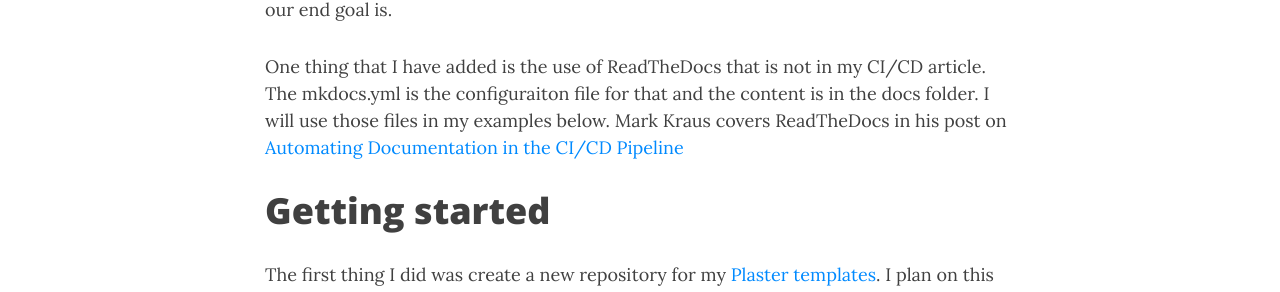
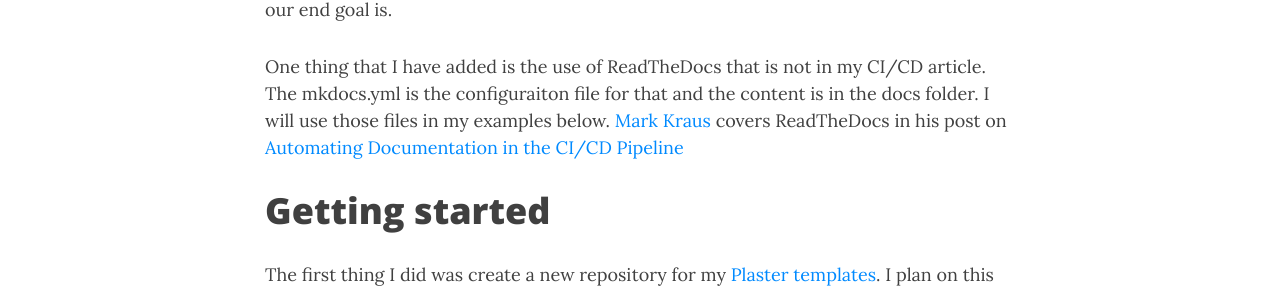
Before and after one commit to KevinMarquette/kevinmarquette.github.io, a Jekyll site: the page built from _posts/2017-05-12-Powershell-Plaster-adventures-in.md, in a window 1280 px wide and 900 px high, scrolled down 2339 px. Shown: the part 205-497 px from the top of the window. Built offline with Jekyll 4.4.1, drawn with Linux system fonts in a browser that asks for light colours; nearby versions of some CDN libraries; some of the changed lines change nothing that is shown.

Commit message:
added link

```diff
--- a/_posts/2017-05-12-Powershell-Plaster-adventures-in.md
+++ b/_posts/2017-05-12-Powershell-Plaster-adventures-in.md
@@ -64,7 +64,7 @@ First we need to know what we are building. A lot of the files in my modules are
 
 I don't know that we will capture all of that into a Plaster template. But you can see what our end goal is.
 
-One thing that I have added is the use of ReadTheDocs that is not in my CI/CD article. The mkdocs.yml is the configuraiton file for that and the content is in the docs folder. I will use those files in my examples below. Mark Kraus covers ReadTheDocs in his post on [Automating Documentation in the CI/CD Pipeline](https://get-powershellblog.blogspot.com/2017/03/write-faq-n-manual-part1.html)
+One thing that I have added is the use of ReadTheDocs that is not in my CI/CD article. The mkdocs.yml is the configuraiton file for that and the content is in the docs folder. I will use those files in my examples below. [Mark Kraus](https://get-powershellblog.blogspot.com/2016/11/about-mark-kraus.html) covers ReadTheDocs in his post on [Automating Documentation in the CI/CD Pipeline](https://get-powershellblog.blogspot.com/2017/03/write-faq-n-manual-part1.html)
 
 # Getting started
 
```
